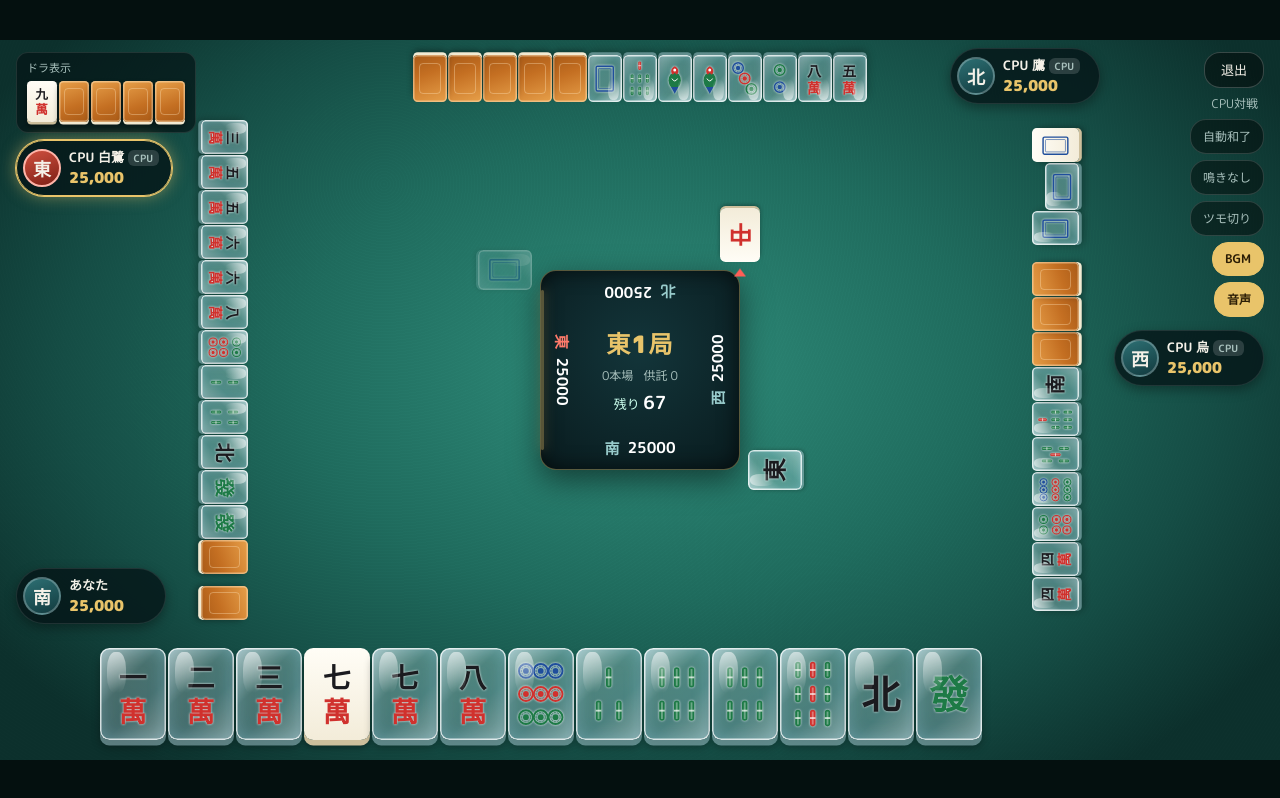
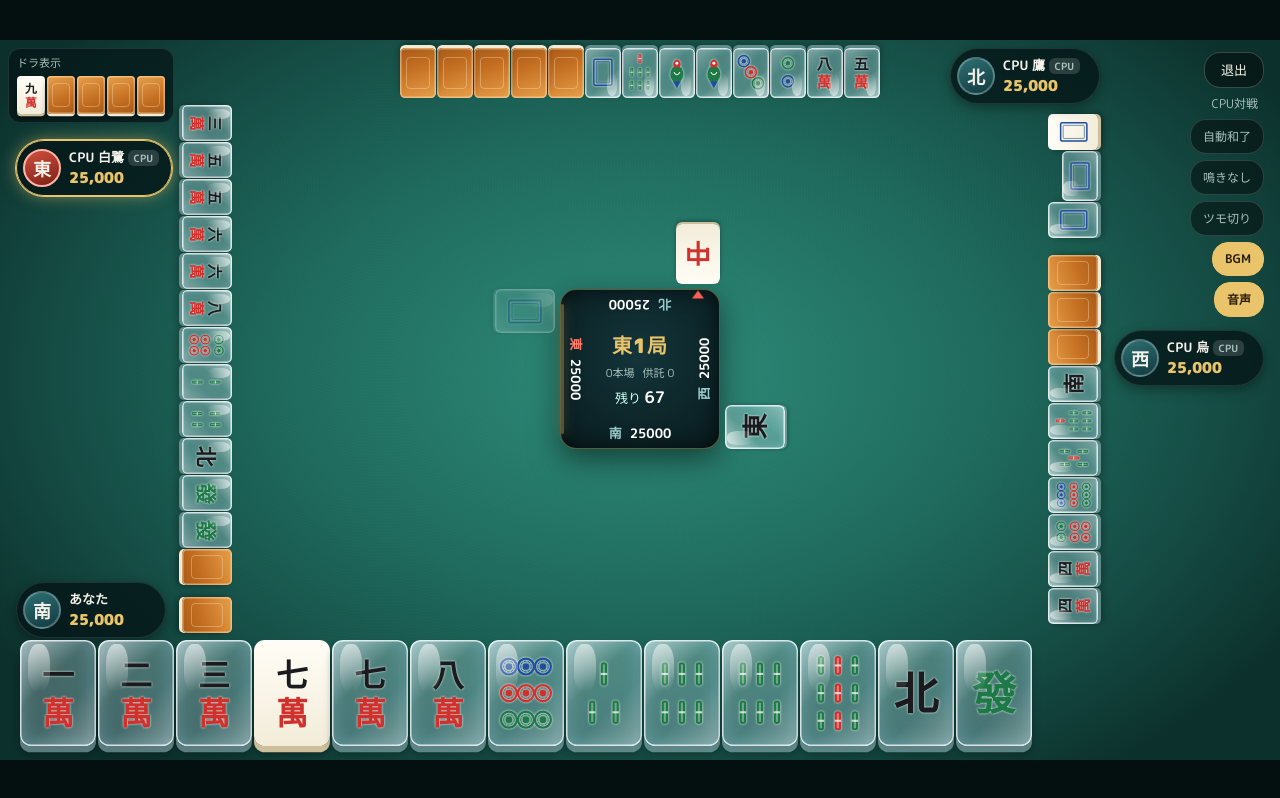
Before and after one commit to poe2-build-navi-jp/transparent-mahjong, a website built with Vite: page index.html in a window 1280 px wide. Both pictures are taken after a click on the button "CPU対戦". Built offline with nearby package versions, Linux system fonts and the light colour scheme; files whose address does not match are found by name.

Commit message:
牌をさらに大きくし、河を風車状に配置するレイアウトに変更
Co-Authored-By: Claude Fable 5.2 <noreply@anthropic.com>
Claude-Session: https://claude.ai/code/session_0176qWCpu7Hm5S2uzBJNLgTm

```diff
--- a/src/ui/styles.css
+++ b/src/ui/styles.css
@@ -5,7 +5,7 @@
   --muted: #a9c1bd;
   --panel: rgba(8, 26, 30, 0.82);
   --line: rgba(233, 196, 106, 0.35);
-  --cy: 330px;
+  --cy: 329px;
   color-scheme: dark;
 }
 
@@ -163,12 +163,13 @@ button { font: inherit; color: inherit; cursor: pointer; }
   content: ''; position: absolute; inset: 18%; border-radius: 4px;
   border: 1.5px solid rgba(255, 230, 190, .35);
 }
-.t-hand { --w: 66px; --h: 92px; }
-.t-pond { --w: 40px; --h: 54px; }
-.t-opp { --w: 34px; --h: 47px; }
-.t-meld { --w: 48px; --h: 66px; }
+.t-hand { --w: 76px; --h: 106px; }
+.t-pond { --w: 44px; --h: 60px; }
+.t-opp { --w: 36px; --h: 50px; }
+.ohand.many .t-opp { --w: 30px; --h: 42px; }
+.t-meld { --w: 52px; --h: 72px; }
 .t-small { --w: 30px; --h: 41px; }
-.t-dora { --w: 30px; --h: 41px; }
+.t-dora { --w: 28px; --h: 38px; }
 .tile.side { width: var(--h); height: var(--w); margin-top: calc(var(--h) - var(--w)); }
 .tile.side .face { inset: 8% 7% 8% 6%; }
 .tile.side .face svg { position: absolute; left: 50%; top: 50%; width: calc(var(--w) * .84); height: calc(var(--h) * .87); transform: translate(-50%, -50%) rotate(-90deg); }
@@ -194,27 +195,27 @@ button { font: inherit; color: inherit; cursor: pointer; }
 
 /* 中央パネル */
 .center {
-  position: absolute; left: 540px; top: calc(var(--cy) - 100px); width: 200px; height: 200px;
+  position: absolute; left: 560px; top: calc(var(--cy) - 80px); width: 160px; height: 160px;
   border-radius: 16px;
   background: radial-gradient(circle at 50% 40%, #13353a, #091b1e);
   border: 1px solid var(--line);
   box-shadow: 0 10px 30px rgba(0,0,0,.5), inset 0 0 20px rgba(0,0,0,.6);
   display: flex; flex-direction: column; align-items: center; justify-content: center; gap: 4px;
 }
-.cround { font-size: 24px; font-weight: 900; color: var(--gold); letter-spacing: .05em; }
-.csub { display: flex; gap: 10px; font-size: 12px; color: var(--muted); }
+.cround { font-size: 20px; font-weight: 900; color: var(--gold); letter-spacing: .05em; }
+.csub { display: flex; gap: 8px; font-size: 11px; color: var(--muted); }
 .cwall { font-size: 13px; color: #cfe; }
-.cwall b { font-size: 18px; color: #fff; }
-.cseat { position: absolute; left: 50%; top: 50%; width: 180px; height: 30px; margin: -15px 0 0 -90px; display: flex; align-items: center; justify-content: center; gap: 8px; font-weight: 700; }
-.cseat.r0 { transform: translateY(78px); }
-.cseat.r1 { transform: rotate(-90deg) translateY(78px); }
-.cseat.r2 { transform: rotate(180deg) translateY(78px); }
-.cseat.r3 { transform: rotate(90deg) translateY(78px); }
-.cwind { font-size: 15px; color: #9cc; }
+.cwall b { font-size: 16px; color: #fff; }
+.cseat { position: absolute; left: 50%; top: 50%; width: 150px; height: 24px; margin: -12px 0 0 -75px; display: flex; align-items: center; justify-content: center; gap: 8px; font-weight: 700; }
+.cseat.r0 { transform: translateY(64px); }
+.cseat.r1 { transform: rotate(-90deg) translateY(64px); }
+.cseat.r2 { transform: rotate(180deg) translateY(64px); }
+.cseat.r3 { transform: rotate(90deg) translateY(64px); }
+.cwind { font-size: 13px; color: #9cc; }
 .cseat.dealer .cwind { color: #ff7b6b; }
-.cscore { font-size: 15px; color: #fff; font-variant-numeric: tabular-nums; }
+.cscore { font-size: 13px; color: #fff; font-variant-numeric: tabular-nums; }
 .cseat.active::after {
-  content: ''; position: absolute; left: 10px; right: 10px; bottom: -6px; height: 3px; border-radius: 3px;
+  content: ''; position: absolute; left: 10px; right: 10px; bottom: -3px; height: 3px; border-radius: 3px;
   background: var(--gold); box-shadow: 0 0 10px var(--gold); animation: pulse 1.2s ease-in-out infinite;
 }
 @keyframes pulse { 50% { opacity: .35; } }
@@ -224,8 +225,8 @@ button { font: inherit; color: inherit; cursor: pointer; }
 .layer.r1 { transform: rotate(-90deg); }
 .layer.r2 { transform: rotate(180deg); }
 .layer.r3 { transform: rotate(90deg); }
-.pond { position: absolute; left: calc(640px - 120px); top: calc(var(--cy) + 108px); display: flex; flex-direction: column; }
-.prow { display: flex; align-items: flex-end; height: 54px; }
+.pond { position: absolute; left: calc(640px - 80px); top: calc(var(--cy) + 85px); display: flex; flex-direction: column; }
+.prow { display: flex; align-items: flex-end; height: 60px; }
 .pond .tile { margin-bottom: 0; box-shadow: 0 2px 0 #cdbf9c, 0 3px 4px rgba(0,0,0,.35); }
 .pond .tile.clear { box-shadow: inset 0 0 0 1.5px rgba(255,255,255,.75), inset 0 0 8px rgba(170,230,255,.35), 0 2px 0 rgba(190,230,240,.45), 0 3px 4px rgba(0,0,0,.3); }
 .pond .tile.side { margin-top: 0; }
@@ -239,13 +240,13 @@ button { font: inherit; color: inherit; cursor: pointer; }
 .pond .tile.new { animation: drop .25s ease-out; }
 @keyframes drop { from { transform: translateY(-30px) scale(1.2); opacity: 0; } }
 @keyframes bob { 50% { translate: 0 -3px; } }
-.rstick { position: absolute; left: calc(640px - 60px); top: calc(var(--cy) + 101px); width: 120px; height: 8px; border-radius: 4px; background: #fdfdfd; box-shadow: 0 1px 3px rgba(0,0,0,.5); }
+.rstick { position: absolute; left: calc(640px - 55px); top: calc(var(--cy) + 80px); width: 110px; height: 5px; border-radius: 4px; background: #fdfdfd; box-shadow: 0 1px 3px rgba(0,0,0,.5); }
 .rstick i { position: absolute; left: 50%; top: 50%; width: 6px; height: 6px; margin: -3px; border-radius: 50%; background: #d0312d; }
 
 /* 他家の手牌 */
 .ohand { position: absolute; left: 0; right: 0; display: flex; justify-content: center; align-items: flex-end; gap: 1px; }
-.layer.r2 .ohand { top: calc(var(--cy) + 268px); }
-.layer.r1 .ohand, .layer.r3 .ohand { top: calc(var(--cy) + 392px); }
+.layer.r2 .ohand { top: calc(var(--cy) + 271px); }
+.layer.r1 .ohand, .layer.r3 .ohand { top: calc(var(--cy) + 408px); }
 .ohand .gap, .myhand .gap, .whand .gap { width: 10px; flex: none; }
 .ohand .melds { margin-left: 16px; }
 .layer.r2 .ohand .tile .face svg { transform: rotate(180deg); }
@@ -262,7 +263,7 @@ button { font: inherit; color: inherit; cursor: pointer; }
   box-shadow: 0 4px 12px rgba(0,0,0,.35);
 }
 .plate.active { border-color: var(--gold); box-shadow: 0 0 0 1px var(--gold), 0 0 16px rgba(233,196,106,.5); }
-.plate.p0 { left: 16px; top: 528px; }
+.plate.p0 { left: 16px; top: 542px; }
 .plate.p1 { right: 16px; top: 290px; }
 .plate.p2 { left: 950px; top: 8px; }
 .plate.p3 { left: 16px; top: 100px; }
@@ -277,7 +278,7 @@ button { font: inherit; color: inherit; cursor: pointer; }
 .rbadge { font-size: 10px; background: #d0312d; color: #fff; padding: 1px 5px; border-radius: 5px; vertical-align: middle; }
 
 /* ドラ */
-.dora { position: absolute; left: 16px; top: 12px; padding: 6px 10px 8px; border-radius: 12px; background: rgba(5,20,22,.7); border: 1px solid rgba(255,255,255,.1); }
+.dora { position: absolute; left: 8px; top: 8px; padding: 5px 8px 6px; border-radius: 12px; background: rgba(5,20,22,.7); border: 1px solid rgba(255,255,255,.1); }
 .dlabel { font-size: 11px; color: var(--muted); margin-bottom: 4px; }
 .dtiles { display: flex; gap: 2px; }
 .dtiles .tile { margin-bottom: 2px; }
@@ -292,7 +293,7 @@ button { font: inherit; color: inherit; cursor: pointer; }
 .layer, .plate { z-index: 1; }
 
 /* 自分の手牌 */
-.myhand { position: absolute; left: 100px; top: 608px; display: flex; align-items: flex-end; gap: 2px; z-index: 5; }
+.myhand { position: absolute; left: 20px; top: 600px; display: flex; align-items: flex-end; gap: 2px; z-index: 5; }
 .myhand .tile { transition: transform .1s, filter .1s; }
 .myhand .tile.playable { cursor: pointer; }
 .myhand .tile.playable:hover, .myhand .tile.selected { transform: translateY(-14px); }
@@ -301,11 +302,11 @@ button { font: inherit; color: inherit; cursor: pointer; }
   content: ''; position: absolute; left: 50%; top: -9px; width: 8px; height: 8px; margin-left: -4px; border-radius: 50%;
   background: #ffd84d; box-shadow: 0 0 6px #ffd84d; z-index: 2;
 }
-.mymelds { position: absolute; right: 12px; top: 630px; z-index: 4; }
+.mymelds { position: absolute; right: 10px; top: 632px; z-index: 4; }
 .mymelds .melds { gap: 10px; }
 
 /* アクション */
-.actions { position: absolute; right: 24px; top: 520px; display: flex; gap: 10px; justify-content: flex-end; align-items: center; z-index: 10; max-width: 760px; flex-wrap: wrap-reverse; }
+.actions { position: absolute; right: 24px; top: 528px; display: flex; gap: 10px; justify-content: flex-end; align-items: center; z-index: 10; max-width: 430px; flex-wrap: wrap-reverse; }
 .abtn {
   min-width: 110px; padding: 12px 20px; border-radius: 30px; border: 2px solid rgba(255,255,255,.6);
   font-size: 22px; font-weight: 900; letter-spacing: .08em; color: #fff;
@@ -328,13 +329,13 @@ button { font: inherit; color: inherit; cursor: pointer; }
 @keyframes pop { from { transform: scale(.7); opacity: 0; } }
 
 /* 待ち表示・タイマー */
-.info { position: absolute; left: 16px; top: 470px; z-index: 6; pointer-events: none; }
+.info { position: absolute; left: 16px; top: 478px; z-index: 6; pointer-events: none; }
 .waits { display: flex; align-items: center; gap: 6px; padding: 6px 10px; border-radius: 12px; background: rgba(0,0,0,.6); border: 1px solid var(--line); }
 .wtitle { font-size: 12px; color: var(--gold); font-weight: 700; margin-right: 2px; }
 .waits .w { display: flex; flex-direction: column; align-items: center; }
 .waits .w em { font-style: normal; font-size: 11px; color: #fff; }
 .furiten { margin-left: 6px; font-size: 12px; font-weight: 900; color: #ff8a80; }
-.timer { position: absolute; left: 750px; top: 530px; width: 52px; height: 52px; border-radius: 50%; display: none; place-items: center; z-index: 9;
+.timer { position: absolute; left: 440px; top: 538px; width: 52px; height: 52px; border-radius: 50%; display: none; place-items: center; z-index: 9;
   font-size: 22px; font-weight: 900; background: rgba(0,0,0,.6); border: 2px solid var(--gold); color: var(--gold); }
 .timer.show { display: grid; }
 .timer.urgent { border-color: #ff5e57; color: #ff5e57; animation: pulse .5s infinite; }
--- a/src/ui/table.ts
+++ b/src/ui/table.ts
@@ -219,7 +219,7 @@ export class TableUI {
     if (r !== 0) {
       const tiles = p.hand.map((t) => tileHtml(t, { size: 'opp' })).join('');
       const drawn = p.drawn !== undefined ? `<span class="gap"></span>${tileHtml(p.drawn, { size: 'opp', cls: 'drawn' })}` : '';
-      hand = `<div class="ohand">${tiles}${drawn}${this.meldsHtml(p.melds, p.seat, 'opp', p.kita)}</div>`;
+      hand = `<div class="ohand ${p.melds.length >= 2 ? 'many' : ''}">${tiles}${drawn}${this.meldsHtml(p.melds, p.seat, 'opp', p.kita)}</div>`;
     }
     return `<div class="layer r${r}">${pond}${stick}${hand}</div>`;
   }
```
